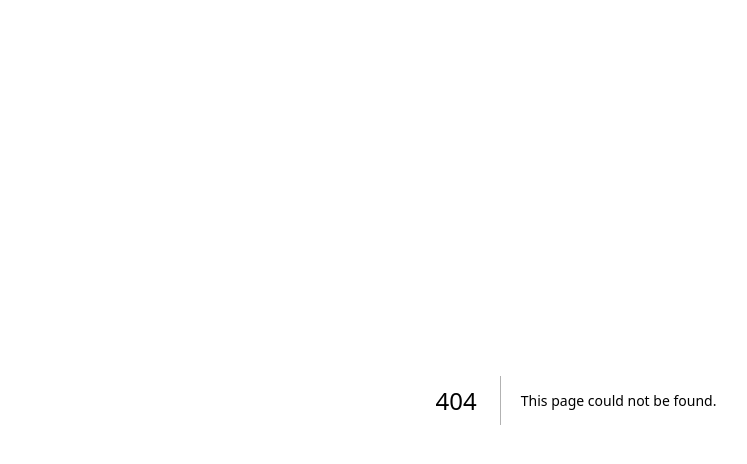
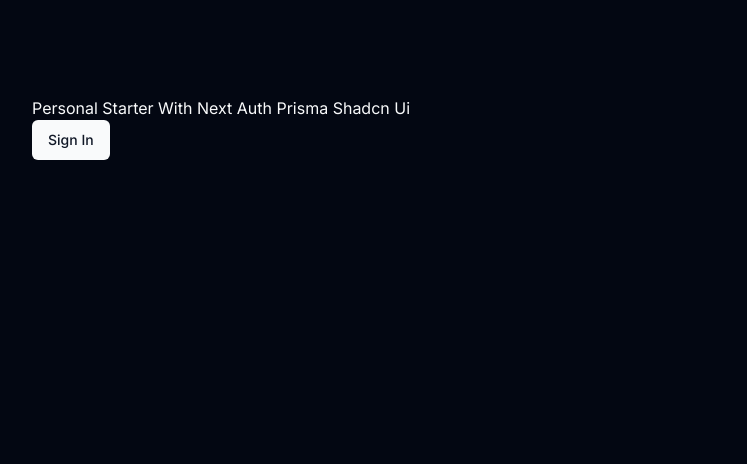
Before and after one commit to mahdi22dev/online-store, a Next.js app: page /home in a window 1280 px wide. Before the commit this address had no page. Shown: the top 464 px of the page, without its empty margins (64-811 px from the left). Built offline with nearby package versions, Linux system fonts and the light colour scheme.

Commit message:
chore: first commit

```diff
--- a/next.config.mjs
+++ b/next.config.mjs
@@ -7,6 +7,15 @@ const nextConfig = {
       },
     ],
   },
+  async redirects() {
+    return [
+      {
+        source: "/",
+        destination: "/home",
+        permanent: true,
+      },
+    ];
+  },
 };
 
 export default nextConfig;
--- /dev/null
+++ b/src/app/home/page.tsx
@@ -0,0 +1,15 @@
+import { Button } from "@/components/ui/button";
+import Link from "next/link";
+
+export default function Home() {
+  return (
+    <main className="min-h-screen p-24">
+      <h1 className="capitalize">
+        personal starter with next auth prisma shadcn ui
+      </h1>
+      <Button asChild variant={"default"}>
+        <Link href={"/login"}>Sign In</Link>
+      </Button>
+    </main>
+  );
+}
```
